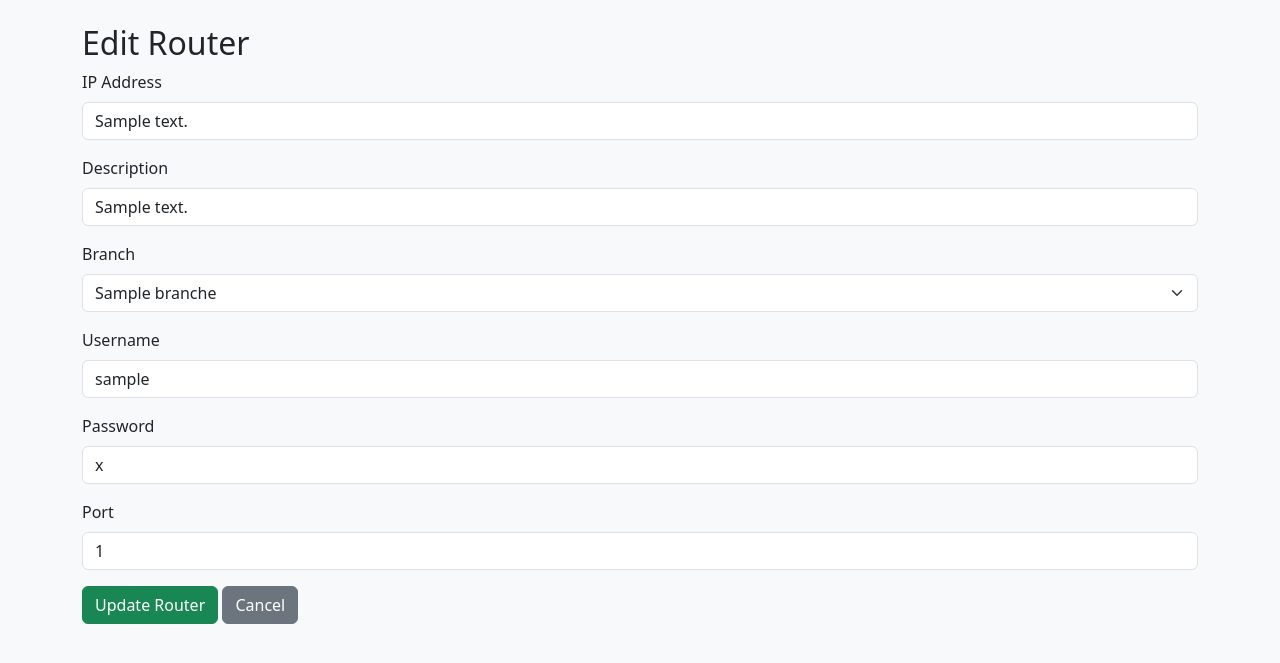
After one commit to sakwasilas/wif_system, a Flask app: page /edit_router/1 in a window 1280 px wide. The commit adds this page. Shown: the top 663 px of the page. Run offline with Flask 3, Linux system fonts and the light colour scheme; tables that the repository leaves empty hold one stand-in row (values such as "Sample post").

Commit message:
modified

```diff
--- a/app.py
+++ b/app.py
@@ -9,7 +9,7 @@ from datetime import datetime, timedelta
 from flask import Flask, render_template, request, redirect, url_for, session, flash, send_file
 
 # ==================== MIKROTIK HELPER ====================
-from mikrotik_helper import block_ip, unblock_ip, generate_password
+from mikrotik_helper import block_ip, unblock_ip
 
 # ==================== THIRD-PARTY ====================
 from werkzeug.security import generate_password_hash, check_password_hash
@@ -170,22 +170,137 @@ def add_branch():
         return redirect(url_for("add_branch"))
     return render_template("admin/add_branch.html")
 
+#==================list/edit/delete branch===================
+@app.route("/list_branches")
+def list_branches():
+    db = SessionLocal()
+    try:
+        branches = db.query(Branch).all()
+    finally:
+        db.close()
+    return render_template("admin/list_branches.html", branches=branches)
+#---------------------------------------------------------------------------
+@app.route("/edit_branch/<int:branch_id>", methods=["GET", "POST"])
+def edit_branch(branch_id):
+    db = SessionLocal()
+    try:
+        branch = db.query(Branch).filter_by(id=branch_id).first()
+        if not branch:
+            flash("Branch not found", "danger")
+            return redirect(url_for("list_branches"))
+
+        if request.method == "POST":
+            branch.name = request.form.get("name").strip()
+            db.commit()
+            flash("Branch updated successfully", "success")
+            return redirect(url_for("list_branches"))
+    finally:
+        db.close()
+    return render_template("admin/edit_branch.html", branch=branch)
+#-------------------------------------------------------------------------------------
+@app.route("/delete_branch/<int:branch_id>", methods=["POST"])
+def delete_branch(branch_id):
+    db = SessionLocal()
+    try:
+        branch = db.query(Branch).filter_by(id=branch_id).first()
+        if branch:
+            db.delete(branch)
+            db.commit()
+            flash("Branch deleted successfully", "success")
+        else:
+            flash("Branch not found", "danger")
+    finally:
+        db.close()
+    return redirect(url_for("list_branches"))
+
+
+
 @app.route("/add_router", methods=["GET", "POST"])
 def add_router():
     db = SessionLocal()
     branches = db.query(Branch).all()
     if request.method == "POST":
-        ip_address = request.form.get("ip_address")
-        description = request.form.get("description")
+        ip_address = request.form.get("ip_address").strip()
+        description = request.form.get("description").strip()
         branch_id = request.form.get("branch_id")
+        username = request.form.get("username").strip() or "admin"  # default admin
+        password = request.form.get("password").strip()
+        port = request.form.get("port") or 8728
+
+        # Check for duplicate IP
         if db.query(Router).filter_by(ip_address=ip_address).first():
             flash("Router IP already exists!", "danger")
             return redirect(url_for("add_router"))
-        db.add(Router(ip_address=ip_address, description=description, branch_id=branch_id))
+
+        # Save router with credentials
+        router = Router(
+            ip_address=ip_address,
+            description=description,
+            branch_id=branch_id,
+            username=username,
+            password=password,
+            port=int(port)
+        )
+        db.add(router)
         db.commit()
         flash("Router added successfully!", "success")
         return redirect(url_for("add_router"))
+
     return render_template("admin/add_router.html", branches=branches)
+#==================list router===============================
+from sqlalchemy.orm import joinedload
+
+@app.route("/routers")
+def list_routers():
+    db = SessionLocal()
+    try:
+        # Eagerly load the branch relationship
+        routers = db.query(Router).options(joinedload(Router.branch)).all()
+    finally:
+        db.close()
+    return render_template("admin/list_routers.html", routers=routers)
+# ------------------ EDIT ROUTER ------------------
+@app.route("/edit_router/<int:router_id>", methods=["GET", "POST"])
+def edit_router(router_id):
+    db = SessionLocal()
+    try:
+        router = db.query(Router).filter_by(id=router_id).first()
+        branches = db.query(Branch).all()
+        if not router:
+            flash("Router not found", "danger")
+            return redirect(url_for("list_routers"))
+
+        if request.method == "POST":
+            router.ip_address = request.form.get("ip_address")
+            router.description = request.form.get("description")
+            router.branch_id = request.form.get("branch_id")
+            router.username = request.form.get("username")
+            router.password = request.form.get("password")
+            router.port = int(request.form.get("port") or 8728)
+            db.commit()
+            flash("Router updated successfully", "success")
+            return redirect(url_for("list_routers"))
+    finally:
+        db.close()
+    return render_template("admin/edit_router.html", router=router, branches=branches)
+
+# ------------------ DELETE ROUTER ------------------
+@app.route("/delete_router/<int:router_id>", methods=["POST"])
+def delete_router(router_id):
+    db = SessionLocal()
+    try:
+        router = db.query(Router).filter_by(id=router_id).first()
+        if router:
+            db.delete(router)
+            db.commit()
+            flash("Router deleted successfully", "success")
+        else:
+            flash("Router not found", "danger")
+    finally:
+        db.close()
+    return redirect(url_for("list_routers"))
+
+
 
 # ==================== ADMIN DASHBOARD ====================
 @app.route("/admin_dashboard")
@@ -233,7 +348,7 @@ def add_customer():
                 router_id=request.form.get("router_id"),
                 start_date=request.form.get("start_date") or datetime.utcnow(),
                 contract_date=request.form.get("contract_date") or None,
-                mikrotik_password=generate_password()
+
             )
             db.add(customer)
             db.commit()
@@ -357,33 +472,29 @@ def delete_customer(customer_id):
     return redirect(url_for("list_customers"))
 
 # ==================== GRACE / WIFI ACCESS ====================
+# ==================== GRACE POPUP ====================
 @app.route("/grace_popup/<ip_address>", methods=["GET", "POST"])
 def grace_popup(ip_address):
-    with SessionLocal() as db:
-        customer = db.query(Customer).filter_by(ip_address=ip_address).first()
+    if not session.get("user_id"):
+        return redirect(url_for("login"))
+
+    db = SessionLocal()
+    try:
+        customer = db.query(Customer).options(
+            joinedload(Customer.router).joinedload(Router.branch),
+            joinedload(Customer.network)
+        ).filter_by(ip_address=ip_address).first()
+
         if not customer:
             return "Customer not found", 404
 
+        router = customer.router
         today = datetime.utcnow().date()
         start_date = customer.start_date.date() if customer.start_date else today
         subscription_end = start_date + timedelta(days=30)
-
-        # Default grace_days to 1 if not set
         if not customer.grace_days or customer.grace_days < 1:
             customer.grace_days = 1
-
         grace_end = subscription_end + timedelta(days=customer.grace_days)
-
-        # If grace period is over, suspend immediately
-        if today > grace_end:
-            customer.status = "suspended"
-            customer.popup_shown = True
-            try:
-                block_ip(customer.ip_address)
-            except Exception as e:
-                print(f"IP block error: {e}")
-            db.commit()
-            return redirect(url_for("wifi_access", ip_address=ip_address))
 
         # POST: Customer selects grace days manually
         if request.method == "POST":
@@ -395,7 +506,13 @@ def grace_popup(ip_address):
                 customer.popup_shown = True
                 customer.status = "grace"
                 db.commit()
-                unblock_ip(customer.ip_address)
+
+                if router:
+                    try:
+                        unblock_ip(customer.ip_address, router)
+                    except Exception as e:
+                        print(f"IP unblock error on {router.ip_address}: {e}")
+
                 flash(f"Grace period of {selected_days} day(s) activated.", "success")
                 return redirect(url_for("wifi_access", ip_address=ip_address))
             except Exception as e:
@@ -405,19 +522,33 @@ def grace_popup(ip_address):
 
         # GET: Automatic daily grace increment if not yet acknowledged
         if not customer.popup_shown:
-            # Increment grace_days by 1 per day, max 5
             customer.grace_days = min((customer.grace_days or 1) + 1, 5)
             db.commit()
 
         return render_template("customer/grace_popup.html", customer=customer)
+    finally:
+        db.close()
 
+
+#======================WIFI ACCESS====================================
+from sqlalchemy.orm import joinedload
+# ==================== WIFI ACCESS ====================
 @app.route("/wifi_access/<ip_address>")
 def wifi_access(ip_address):
-    with SessionLocal() as db:
-        customer = db.query(Customer).filter_by(ip_address=ip_address).first()
+    if not session.get("user_id"):
+        return redirect(url_for("login"))
+
+    db = SessionLocal()
+    try:
+        customer = db.query(Customer).options(
+            joinedload(Customer.router).joinedload(Router.branch),
+            joinedload(Customer.network)
+        ).filter_by(ip_address=ip_address).first()
+
         if not customer:
             return "Customer not found", 404
 
+        router = customer.router
         today = datetime.utcnow().date()
         start_date = customer.start_date.date() if customer.start_date else today
         subscription_end = start_date + timedelta(days=30)
@@ -440,18 +571,25 @@ def wifi_access(ip_address):
                     "Forward Mpesa SMS to <strong>+254 790 924185</strong> if already paid."
                 )
                 customer.pre_expiry_popup_shown = True
-            try:
-                unblock_ip(customer.ip_address)
-            except:
-                pass
+
+            if router:
+                try:
+                    unblock_ip(customer.ip_address, router)
+                except Exception as e:
+                    print(f"Error unblocking {customer.ip_address} on router {router.ip_address}: {e}")
 
         # ==================== GRACE ====================
         elif subscription_end < today <= grace_end:
             customer.status = "grace"
             short_message = f"Your subscription expired on {subscription_end}. You are in grace until {grace_end}."
-            # show popup daily if not acknowledged
             if not customer.popup_shown:
                 return redirect(url_for("grace_popup", ip_address=ip_address))
+
+            if router:
+                try:
+                    unblock_ip(customer.ip_address, router)
+                except Exception as e:
+                    print(f"Error unblocking {customer.ip_address} on router {router.ip_address}: {e}")
 
         # ==================== SUSPENDED ====================
         else:
@@ -464,12 +602,15 @@ def wifi_access(ip_address):
                 f"Account No: <strong>{customer.account_no}</strong><br>"
                 "Forward Mpesa SMS to <strong>+254 790 924185</strong> after payment."
             )
-            try:
-                block_ip(customer.ip_address)
-            except:
-                pass
+            if router:
+                try:
+                    block_ip(customer.ip_address, router)
+                except Exception as e:
+                    print(f"Error blocking {customer.ip_address} on router {router.ip_address}: {e}")
 
         db.commit()
+
+        # Render template while session is still open
         return render_template(
             "customer/wifi_home.html",
             customer=customer,
@@ -477,6 +618,8 @@ def wifi_access(ip_address):
             short_message=short_message,
             detailed_message=detailed_message
         )
+    finally:
+        db.close()
 
 # ==================== GRACE / SUSPENDED CUSTOMERS ====================
 @app.route("/grace_customers")
@@ -508,10 +651,12 @@ def mark_paid(customer_id):
         return redirect(url_for("login"))
 
     with SessionLocal() as db:
-        customer = db.query(Customer).filter_by(id=customer_id).first()
+        customer = db.query(Customer).options(joinedload(Customer.router)).filter_by(id=customer_id).first()
         if not customer:
             flash("Customer not found.", "danger")
             return redirect(url_for("list_customers"))
+
+        router = customer.router
 
         # Reset subscription
         customer.start_date = datetime.utcnow()         # Reset start date to now
@@ -519,16 +664,22 @@ def mark_paid(customer_id):
         customer.status = "active"                       # Set status to active
         customer.popup_shown = False                     # Reset grace popup flag
         customer.pre_expiry_popup_shown = False          # Reset pre-expiry popup flag
+
         db.commit()
 
-        try:
-            unblock_ip(customer.ip_address)             # Ensure IP is unblocked
-            flash(f"{customer.name} is marked paid and WiFi is active.", "success")
-        except Exception as e:
-            flash(f"Marked paid but MikroTik error: {e}", "warning")
+        # Unblock IP on the assigned router
+        if router:
+            try:
+                unblock_ip(customer.ip_address, router)
+                flash(f"{customer.name} is marked paid and WiFi is active.", "success")
+            except Exception as e:
+                flash(f"Marked paid but MikroTik error: {e}", "warning")
+        else:
+            flash(f"{customer.name} is marked paid. No router assigned.", "info")
 
-    # Redirect to list of all customers instead of grace page
+    # Redirect to list of all customers
     return redirect(url_for("list_customers"))
+
 
 # ==================== EXPORT TO EXCEL ====================
 @app.route("/customers/export", methods=["GET"])
@@ -588,32 +739,34 @@ def export_customers():
 
 # ==================== DAILY STATUS CHECK ====================
 def daily_status_check(db=None):
+    """Check all customers and update their status across multiple routers."""
     today = datetime.utcnow().date()
     close_session = False
     if db is None:
         db = SessionLocal()
         close_session = True
+
     try:
-        customers = db.query(Customer).all()
+        customers = db.query(Customer).options(joinedload(Customer.router)).all()
         for customer in customers:
-            # normalize dates
+            router = customer.router
             start_date = customer.start_date.date() if customer.start_date else today
             subscription_end = start_date + timedelta(days=30)
-            grace_days = customer.grace_days or 1  # default 1 if not set
+            grace_days = customer.grace_days or 1
             grace_end = subscription_end + timedelta(days=grace_days)
-            days_left = (subscription_end - today).days
             old_status = customer.status
 
             # ==================== ACTIVE ====================
             if today <= subscription_end:
                 customer.status = "active"
-                if old_status != "active":
+                if old_status != "active" and router:
                     try:
-                        unblock_ip(customer.ip_address)
-                        print(f"✅ Unblocked {customer.name} ({customer.ip_address})")
+                        unblock_ip(customer.ip_address, router)
+                        print(f"✅ Unblocked {customer.name} ({customer.ip_address}) on router {router.ip_address}")
                     except Exception as e:
-                        print(f"❌ Error unblocking {customer.ip_address}: {e}")
+                        print(f"❌ Error unblocking {customer.ip_address} on {router.ip_address}: {e}")
                 # pre-expiry popups
+                days_left = (subscription_end - today).days
                 if 1 <= days_left <= 4:
                     customer.pre_expiry_popup_shown = False  # show popup daily
 
@@ -621,29 +774,33 @@ def daily_status_check(db=None):
             elif subscription_end < today <= grace_end:
                 customer.status = "grace"
                 if not customer.popup_shown:
-                    # increment grace days automatically up to 5 max
                     customer.grace_days = min((customer.grace_days or 1) + 1, 5)
-                    customer.popup_shown = False  # keep showing popup daily
-                try:
-                    unblock_ip(customer.ip_address)
-                except Exception as e:
-                    print(f"❌ Error unblocking {customer.ip_address} during grace: {e}")
+                    customer.popup_shown = False
+                if router:
+                    try:
+                        unblock_ip(customer.ip_address, router)
+                        print(f"✅ Unblocked {customer.name} ({customer.ip_address}) on router {router.ip_address} during grace")
+                    except Exception as e:
+                        print(f"❌ Error unblocking {customer.ip_address} on {router.ip_address} during grace: {e}")
 
             # ==================== SUSPENDED ====================
             else:
                 customer.status = "suspended"
                 customer.popup_shown = True
-                if old_status != "suspended":
+                if old_status != "suspended" and router:
                     try:
-                        block_ip(customer.ip_address)
-                        print(f"🔒 Blocked {customer.name} ({customer.ip_address})")
+                        block_ip(customer.ip_address, router)
+                        print(f"🔒 Blocked {customer.name} ({customer.ip_address}) on router {router.ip_address}")
                     except Exception as e:
-                        print(f"❌ Error blocking {customer.ip_address}: {e}")
+                        print(f"❌ Error blocking {customer.ip_address} on {router.ip_address}: {e}")
 
         db.commit()
+
     finally:
         if close_session:
             db.close()
+
+
 
 def run_scheduler():
     while True:
--- a/templates/admin/admin_dashboard.html
+++ b/templates/admin/admin_dashboard.html
@@ -145,6 +145,9 @@
                     <div class="card-body">
                         <h5 class="card-title">Branch & Router Management</h5>
                         <p class="card-text text-muted small">Add or view network branches and routers.</p>
+                        <a href="{{ url_for('list_routers') }}" class="btn btn-info btn-sm w-100 mb-2">🏢 manage router</a>
+                        <a href="{{ url_for('list_branches') }}" class="btn btn-info btn-sm w-100 mb-2">🏢 manage Branches</a>
+
                     </div>
                 </div>
 
--- /dev/null
+++ b/templates/admin/edit_router.html
@@ -0,0 +1,52 @@
+{% extends "base.html" %}
+{% block content %}
+<div class="container mt-4">
+    <h2>Edit Router</h2>
+    <form method="POST">
+        <div class="mb-3">
+            <label for="ip_address" class="form-label">IP Address</label>
+            <input type="text" class="form-control" id="ip_address" name="ip_address"
+                   value="{{ router.ip_address }}" required>
+        </div>
+
+        <div class="mb-3">
+            <label for="description" class="form-label">Description</label>
+            <input type="text" class="form-control" id="description" name="description"
+                   value="{{ router.description }}">
+        </div>
+
+        <div class="mb-3">
+            <label for="branch_id" class="form-label">Branch</label>
+            <select class="form-select" id="branch_id" name="branch_id" required>
+                <option value="">-- Select Branch --</option>
+                {% for branch in branches %}
+                <option value="{{ branch.id }}" {% if router.branch_id == branch.id %}selected{% endif %}>
+                    {{ branch.name }}
+                </option>
+                {% endfor %}
+            </select>
+        </div>
+
+        <div class="mb-3">
+            <label for="username" class="form-label">Username</label>
+            <input type="text" class="form-control" id="username" name="username"
+                   value="{{ router.username }}" required>
+        </div>
+
+        <div class="mb-3">
+            <label for="password" class="form-label">Password</label>
+            <input type="text" class="form-control" id="password" name="password"
+                   value="{{ router.password }}" required>
+        </div>
+
+        <div class="mb-3">
+            <label for="port" class="form-label">Port</label>
+            <input type="number" class="form-control" id="port" name="port"
+                   value="{{ router.port }}" required>
+        </div>
+
+        <button type="submit" class="btn btn-success">Update Router</button>
+        <a href="{{ url_for('list_routers') }}" class="btn btn-secondary">Cancel</a>
+    </form>
+</div>
+{% endblock %}
--- a/templates/admin/list_customer.html
+++ b/templates/admin/list_customer.html
@@ -126,7 +126,7 @@
                     <th>Final Coordinates</th>
                     <th>Coordinates</th>
                     <th>Date Registered</th>
-                    <th>Password</th>
+
                     <th>Status</th>
                     <th>Actions</th>
                 </tr>
@@ -159,7 +159,7 @@
                     <td data-label="Date Registered">
                         {{ customer.start_date.strftime("%Y-%m-%d %H:%M:%S") if customer.start_date else '' }}
                     </td>
-                    <td data-label="Password">{{ customer.mikrotik_password }}</td>
+
                     <td data-label="Status">
                         {% if customer.status == "active" %}
                             <span class="badge bg-success">Active</span>
```
Also changed, not shown: connections.py (+5 -19 lines), mikrotik_helper.py (+27 -28 lines), models.py (+7 -1 lines), templates/admin/add_router.html (+21 -0 lines), templates/admin/edit_branch.html (added, +14 -0 lines), templates/admin/list_branches.html (added, +30 -0 lines), templates/admin/list_routers.html (added, +41 -0 lines).
